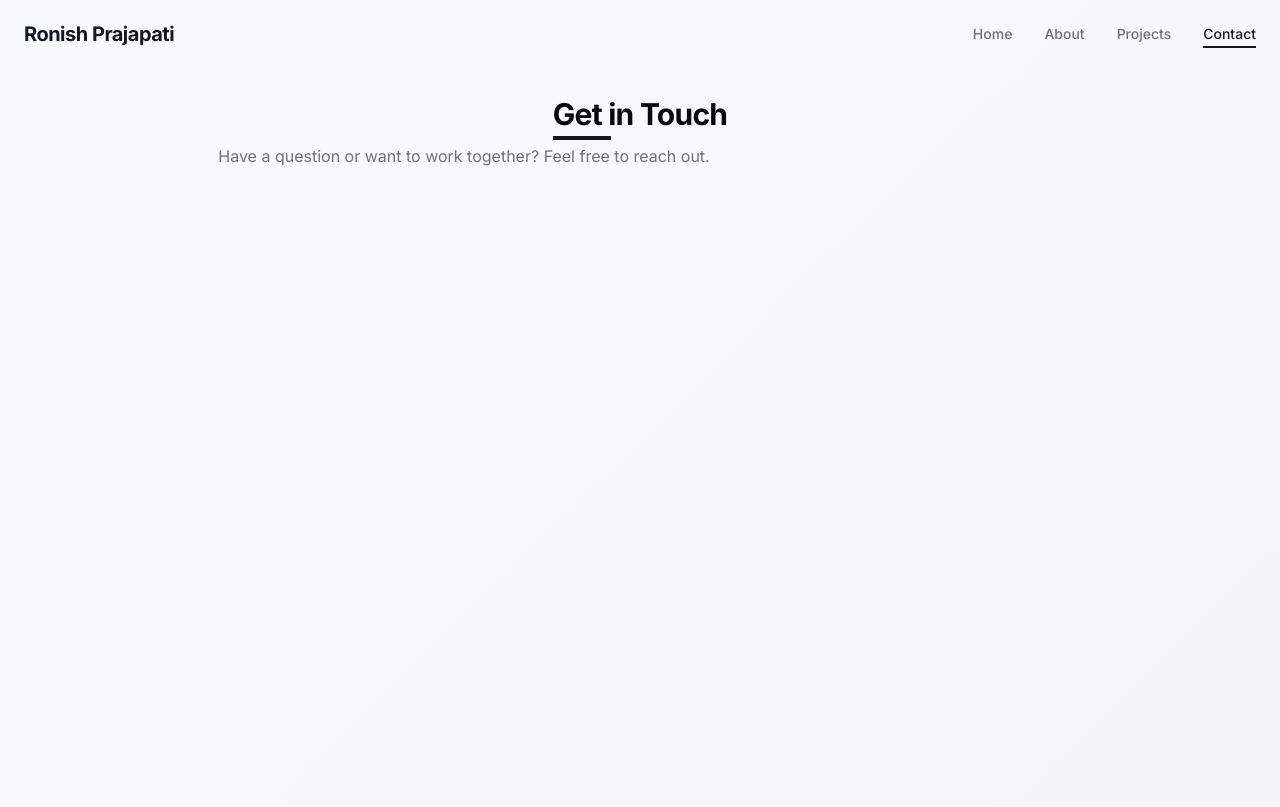
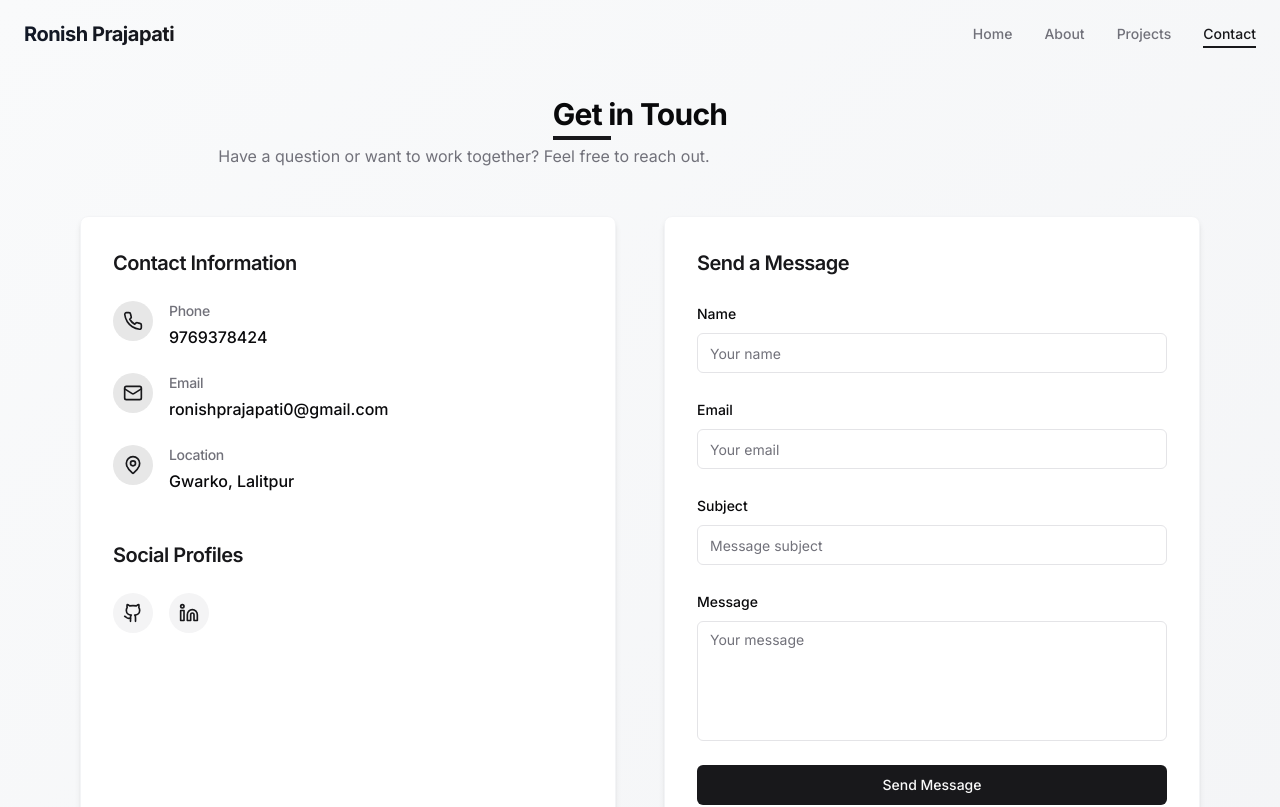
Before and after one commit to ronish-waveplusit/portfolio-vibes-creative, a React (Vite) app: page /contact in a window 1280 px wide. Shown: the top 807 px of the page. Built offline with nearby package versions, Linux system fonts and the light colour scheme.

Commit message:
Fix: Improve section visibility and design
Fixes issues with section visibility and improves design.

```diff
--- a/src/App.tsx
+++ b/src/App.tsx
@@ -10,28 +10,10 @@ import Projects from "./pages/Projects";
 import Contact from "./pages/Contact";
 import NotFound from "./pages/NotFound";
 import Layout from "./components/Layout";
-import { useEffect } from "react";
 
 const queryClient = new QueryClient();
 
 const App = () => {
-  useEffect(() => {
-    const observer = new IntersectionObserver((entries) => {
-      entries.forEach(entry => {
-        if (entry.isIntersecting) {
-          entry.target.classList.add('visible');
-        }
-      });
-    }, { threshold: 0.1 });
-
-    const sections = document.querySelectorAll('.section-fade');
-    sections.forEach(section => observer.observe(section));
-
-    return () => {
-      sections.forEach(section => observer.unobserve(section));
-    };
-  }, []);
-
   return (
     <QueryClientProvider client={queryClient}>
       <TooltipProvider>
--- a/src/components/Layout.tsx
+++ b/src/components/Layout.tsx
@@ -19,6 +19,26 @@ const Layout = () => {
   useEffect(() => {
     window.scrollTo(0, 0);
   }, [location.pathname]);
+
+  useEffect(() => {
+    // Only set up the observer after the loading state is complete
+    if (!isLoading) {
+      const observer = new IntersectionObserver((entries) => {
+        entries.forEach(entry => {
+          if (entry.isIntersecting) {
+            entry.target.classList.add('visible');
+          }
+        });
+      }, { threshold: 0.1 });
+
+      const sections = document.querySelectorAll('.section-fade');
+      sections.forEach(section => observer.observe(section));
+
+      return () => {
+        sections.forEach(section => observer.unobserve(section));
+      };
+    }
+  }, [isLoading]);
 
   return (
     <div className="flex flex-col min-h-screen bg-gradient-to-br from-gray-50 to-gray-100 dark:from-gray-900 dark:to-gray-950">
--- a/src/components/ProjectCard.tsx
+++ b/src/components/ProjectCard.tsx
@@ -23,7 +23,7 @@ const ProjectCard: React.FC<ProjectCardProps> = ({
   return (
     <div
       className={cn(
-        "project-card group relative overflow-hidden rounded-lg border bg-white dark:bg-gray-900 shadow-sm transition-all duration-300 hover:-translate-y-1 hover:shadow-md",
+        "group relative overflow-hidden rounded-lg border border-gray-100 dark:border-gray-800 bg-white dark:bg-gray-900 shadow-md transition-all duration-300 hover:-translate-y-2 hover:shadow-xl",
         className
       )}
     >
@@ -31,26 +31,26 @@ const ProjectCard: React.FC<ProjectCardProps> = ({
         <img
           src={imageUrl}
           alt={title}
-          className="w-full h-full object-cover object-center transition-transform duration-300 group-hover:scale-105"
+          className="w-full h-full object-cover object-center transition-transform duration-500 group-hover:scale-110"
         />
-        <div className="absolute inset-0 bg-gradient-to-t from-black/60 to-transparent opacity-0 group-hover:opacity-100 transition-opacity duration-300"></div>
+        <div className="absolute inset-0 bg-gradient-to-t from-black/70 to-transparent opacity-0 group-hover:opacity-100 transition-opacity duration-300"></div>
       </div>
 
       <div className="p-6">
         <div className="flex items-start justify-between">
-          <h3 className="text-xl font-semibold">{title}</h3>
+          <h3 className="text-xl font-semibold text-foreground">{title}</h3>
           <a
             href={url}
             target="_blank"
             rel="noopener noreferrer"
-            className="p-1 rounded-full bg-secondary text-secondary-foreground hover:bg-primary hover:text-primary-foreground transition-colors"
+            className="p-2 rounded-full bg-primary/10 text-primary hover:bg-primary hover:text-primary-foreground transition-colors"
             aria-label={`Visit ${title} website`}
           >
             <ArrowUpRight className="h-4 w-4" />
           </a>
         </div>
 
-        <p className="mt-2 text-muted-foreground text-sm">{description}</p>
+        <p className="mt-2 text-muted-foreground text-sm line-clamp-3">{description}</p>
 
         <div className="mt-4 flex flex-wrap gap-2">
           {tags.map((tag) => (
--- a/src/components/sections/ContactCTA.tsx
+++ b/src/components/sections/ContactCTA.tsx
@@ -7,15 +7,22 @@ import SectionHeading from "@/components/SectionHeading";
 
 const ContactCTA = () => {
   return (
-    <section className="py-24 px-4 section-fade relative">
+    <section className="py-24 px-4 relative overflow-hidden">
       <div className="absolute inset-0 bg-gradient-to-br from-gray-50 to-gray-100 dark:from-gray-900/50 dark:to-gray-950/70 -z-10"></div>
-      <div className="container mx-auto max-w-4xl text-center">
+
+      {/* Decorative elements */}
+      <div className="absolute top-0 left-0 w-full h-full overflow-hidden pointer-events-none">
+        <div className="absolute top-10 left-10 w-64 h-64 rounded-full bg-primary/5 blur-3xl"></div>
+        <div className="absolute bottom-10 right-10 w-64 h-64 rounded-full bg-primary/5 blur-3xl"></div>
+      </div>
+
+      <div className="container mx-auto max-w-4xl text-center relative z-10 animate-fade-in">
         <SectionHeading
           title="Let's Work Together"
           subtitle="Have a project in mind? I'd love to help you bring it to life."
           centered
         />
-        <Button asChild size="lg" className="mt-8 rounded-full px-10 py-6 text-lg">
+        <Button asChild size="lg" className="mt-8 rounded-full px-10 py-6 text-lg bg-primary hover:bg-primary/90 transition-all duration-300 shadow-lg hover:shadow-xl">
           <Link to="/contact">
             Get in Touch <ArrowRight className="ml-2 h-5 w-5" />
           </Link>
--- a/src/index.css
+++ b/src/index.css
@@ -165,6 +165,14 @@
   transform: translateY(0);
 }
 
+/* Fix: Ensure sections are visible by default on smaller devices */
+@media (max-width: 768px) {
+  .section-fade {
+    opacity: 1;
+    transform: translateY(0);
+  }
+}
+
 .project-card {
   transition: transform 0.3s ease, box-shadow 0.3s ease;
 }
--- a/src/pages/Contact.tsx
+++ b/src/pages/Contact.tsx
@@ -69,15 +69,15 @@ const Contact = () => {
         </div>
 
         <div className="grid grid-cols-1 lg:grid-cols-2 gap-12">
-          <div className="section-fade">
-            <div className="bg-white dark:bg-gray-900 rounded-lg shadow-sm p-6 md:p-8 h-full">
-              <h3 className="text-xl font-semibold mb-6">Contact Information</h3>
+          <div className="animate-fade-in">
+            <div className="bg-white dark:bg-gray-900 rounded-lg shadow-md p-6 md:p-8 h-full border border-gray-100 dark:border-gray-800 hover:shadow-lg transition-all duration-300">
+              <h3 className="text-xl font-semibold mb-6 text-primary">Contact Information</h3>
 
               <div className="space-y-6">
                 <div className="flex items-start">
                   <div className="flex-shrink-0 mr-4">
-                    <div className="w-10 h-10 rounded-full bg-secondary flex items-center justify-center">
-                      <Phone className="h-5 w-5 text-secondary-foreground" />
+                    <div className="w-10 h-10 rounded-full bg-primary/10 flex items-center justify-center">
+                      <Phone className="h-5 w-5 text-primary" />
                     </div>
                   </div>
                   <div>
@@ -88,8 +88,8 @@ const Contact = () => {
 
                 <div className="flex items-start">
                   <div className="flex-shrink-0 mr-4">
-                    <div className="w-10 h-10 rounded-full bg-secondary flex items-center justify-center">
-                      <Mail className="h-5 w-5 text-secondary-foreground" />
+                    <div className="w-10 h-10 rounded-full bg-primary/10 flex items-center justify-center">
+                      <Mail className="h-5 w-5 text-primary" />
                     </div>
                   </div>
                   <div>
@@ -100,8 +100,8 @@ const Contact = () => {
 
                 <div className="flex items-start">
                   <div className="flex-shrink-0 mr-4">
-                    <div className="w-10 h-10 rounded-full bg-secondary flex items-center justify-center">
-                      <MapPin className="h-5 w-5 text-secondary-foreground" />
+                    <div className="w-10 h-10 rounded-full bg-primary/10 flex items-center justify-center">
+                      <MapPin className="h-5 w-5 text-primary" />
                     </div>
                   </div>
                   <div>
@@ -112,7 +112,7 @@ const Contact = () => {
               </div>
 
               <div className="mt-12">
-                <h3 className="text-xl font-semibold mb-6">Social Profiles</h3>
+                <h3 className="text-xl font-semibold mb-6 text-primary">Social Profiles</h3>
                 <div className="flex items-center space-x-4">
                   <a
                     href="https://github.com/ronishprajapati"
@@ -135,9 +135,9 @@ const Contact = () => {
             </div>
           </div>
 
-          <div className="section-fade">
-            <div className="bg-white dark:bg-gray-900 rounded-lg shadow-sm p-6 md:p-8">
-              <h3 className="text-xl font-semibold mb-6">Send a Message</h3>
+          <div className="animate-fade-in stagger-1">
+            <div className="bg-white dark:bg-gray-900 rounded-lg shadow-md p-6 md:p-8 border border-gray-100 dark:border-gray-800 hover:shadow-lg transition-all duration-300">
+              <h3 className="text-xl font-semibold mb-6 text-primary">Send a Message</h3>
 
               <Form {...form}>
                 <form onSubmit={form.handleSubmit(onSubmit)} className="space-y-6">
@@ -189,7 +189,7 @@ const Contact = () => {
                         <FormControl>
                           <Textarea
                             placeholder="Your message"
-                            className="min-h-[120px]"
+                            className="min-h-[120px] resize-none"
                             {...field}
                           />
                         </FormControl>
@@ -198,7 +198,7 @@ const Contact = () => {
                     )}
                   />
 
-                  <Button type="submit" className="w-full">
+                  <Button type="submit" className="w-full bg-primary hover:bg-primary/90 transition-colors">
                     Send Message
                   </Button>
                 </form>
```
Also changed, not shown: src/pages/Projects.tsx (+10 -10 lines).
